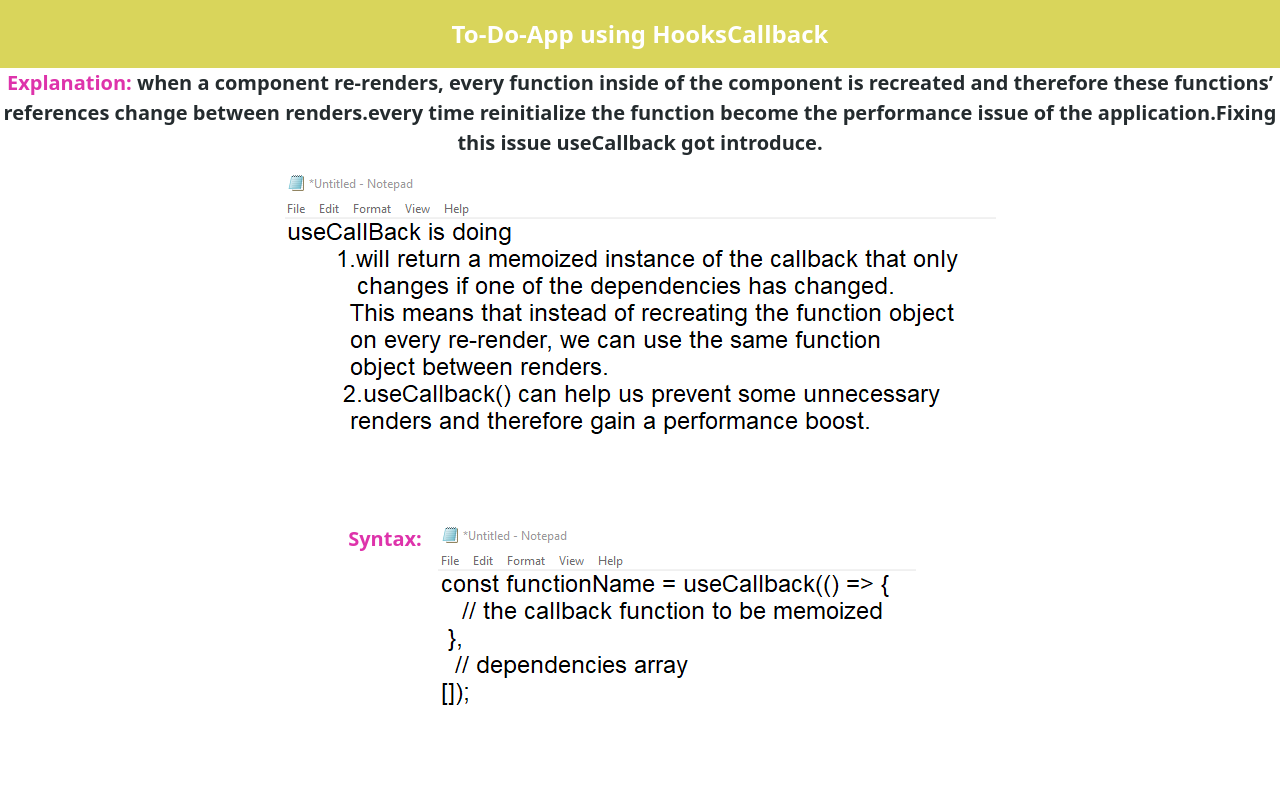
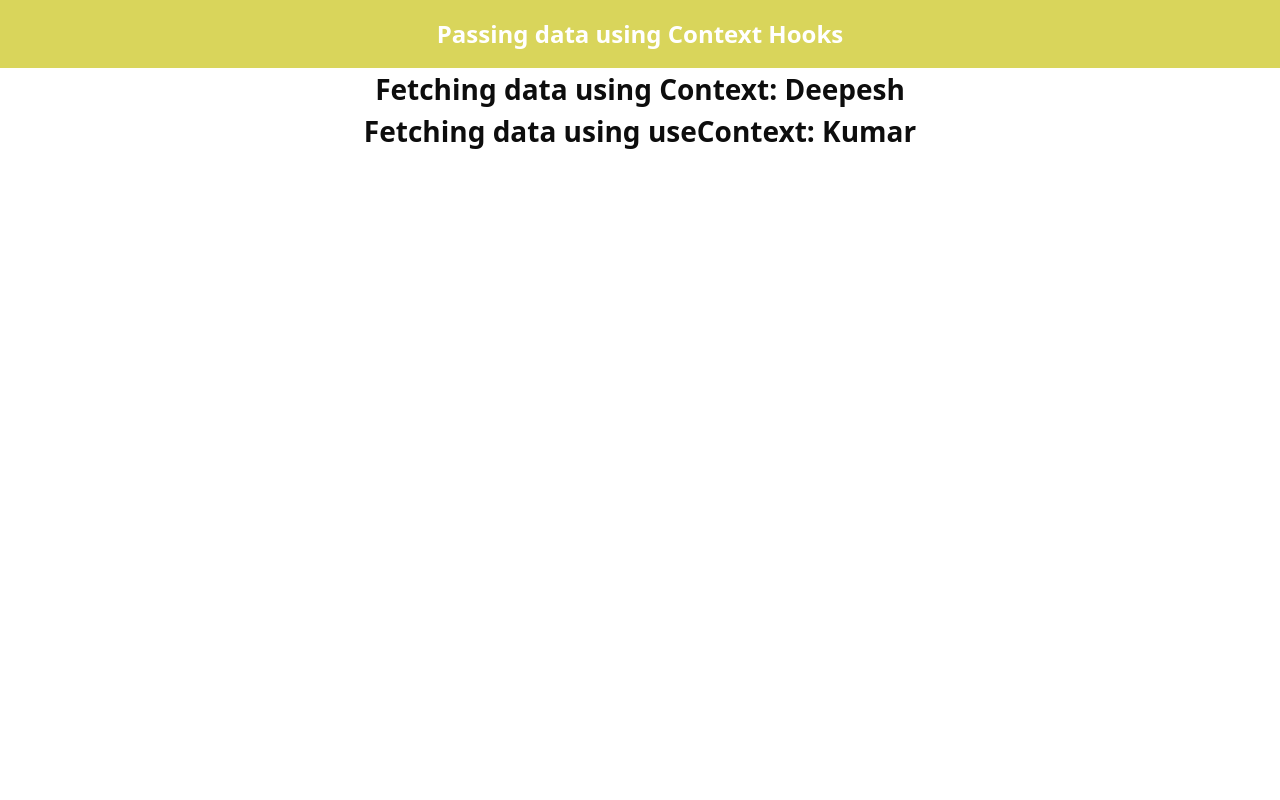
Before and after one commit to TECH992/training, a React (Create React App) app: page / in a window 1280 px wide. Shown: the top 800 px of the page. Built offline with nearby package versions, Linux system fonts and the light colour scheme; the HTML template or start-up script is replaced by a standard one.

Commit message:
useContext

```diff
--- a/src/App.js
+++ b/src/App.js
@@ -1,5 +1,5 @@
 import "./App.css";
-import HooksCallback  from "./Components/React-Hooks/HooksCallback/HooksCallback";
+///import HooksCallback  from "./Components/React-Hooks/HooksCallback/HooksCallback";
 //import { MultipleState } from "./Components/React-Hooks/HooksReducer/MultipleState";
 //import MultipleStateIntoReducer from "./Components/React-Hooks/HooksReducer/MultipleStateIntoReducer";
 // import Unmount from "./Components/LifeCycleMethod/Unmount";
@@ -8,6 +8,11 @@ import HooksCallback  from "./Components/React-Hooks/HooksCallback/HooksCallback
 //import HooksReducer from "./Components/React-Hooks/HooksReducer/HooksReducer"
 // import StateProps from "./Components/Parent/StateProps"
 //import Update from "./Components/LifeCycleMethod/Update";
+import React from "react"
+import { HooksContext } from "./Components/React-Hooks/HooksContext/HooksContext";
+//import {firstName,lastName} from "./Context"
+const firstName = React.createContext()
+const lastName = React.createContext()
 function App() {
   return (
     <div className="App">
@@ -18,10 +23,17 @@ function App() {
       {/* <Unmount/> */}
       {/* <Update/> */}
       {/* <MultipleStateIntoReducer/> */}
-      <HooksCallback/>
+      {/* <HooksCallback/> */}
       {/* <MultipleState /> */}
+      <firstName.Provider value={"Deepesh"}>
+        <lastName.Provider value={"Kumar"}>
+          <HooksContext />
+        </lastName.Provider>
+      </firstName.Provider>
+
     </div>
   );
 }
 
 export default App;
+export{firstName,lastName}
--- /dev/null
+++ b/src/Components/React-Hooks/HooksContext/Child1.js
@@ -0,0 +1,21 @@
+import React from 'react'
+import { firstName } from "../../../App"
+const Child1 = () => {
+          return (
+                    <div>
+                              <firstName.Consumer>
+                                        {(fName) => {
+                                                  return (
+                                                            <div>
+                                                                      <h1 className='text-[24px] text-[#FFFFFF] py-4 font-sans font-bold bg-[#D9D55B]'>Passing data using Context Hooks</h1>
+                                                                      <h1 className='text-[28px] text-[#0D0D0D] font-bold'>Fetching data using Context: {fName}</h1>
+                                                            </div>
+
+                                                  )
+                                        }}
+                              </firstName.Consumer>
+                    </div>
+          )
+}
+
+export default Child1
--- /dev/null
+++ b/src/Components/React-Hooks/HooksContext/Child2.js
@@ -0,0 +1,13 @@
+import React, { useContext } from 'react'
+import { lastName } from "../../../App"
+const Child2 = () => {
+          const lName = useContext(lastName)
+          //const first = useContext(second)
+  return (
+            <div>
+                       <h1 className='text-[28px] text-[#0D0D0D] font-bold'>Fetching data using useContext: {lName}</h1>
+            </div>
+  )
+}
+
+export default Child2
--- a/src/Components/React-Hooks/HooksContext/HooksContext.js
+++ b/src/Components/React-Hooks/HooksContext/HooksContext.js
@@ -1,7 +1,12 @@
 import React from 'react'
+import Child1 from './Child1'
+import Child2 from './Child2'
 
 export const HooksContext = () => {
   return (
-    <div>HooksContext</div>
+    <div>
+      <Child1 />
+      <Child2/>
+    </div>
   )
 }
--- a/src/Components/React-Hooks/HooksMemo/HooksMemo.js
+++ b/src/Components/React-Hooks/HooksMemo/HooksMemo.js
@@ -1,9 +1,60 @@
-import React from 'react'
+import React, { useState, useCallback, useMemo } from 'react'
+import Child from './Child'
+import callbackImg from "../../../image/callback.png"
+import callbacksyntax from "../../../image/callbackSyntax.png"
 
-const HooksMemo = () => {
+const HooksMemo = (props) => {
+  const [value, setValue] = useState()
+  const [add, setAdd] = useState([])
+
+  const [state, setState] = React.useState(false);
+
+  const handleChange = useCallback((event) => {
+    let data = event.target.value
+    setValue(data)
+  }, [])
+
+  const handleAddData = useCallback(() => {
+    setAdd((prevState) => {
+      return [...prevState, value]
+    })
+  }, [value])
+  console.log('hiP');
+  const data = useMemo(() => [add]);
+  let Explanation = " when a component re-renders, every function inside of the component is recreated and therefore these functions’ references change between renders.every time reinitialize the function become the performance issue of the application.Fixing this issue useCallback got introduce."
+
+  const statehanddler = () => {
+    setState(!state);
+  };
+
+  const dataDelete = () => {
+    alert("hi")
+  }
   return (
-    <div>HooksMemo</div>
+    <div >
+      <h1 className='text-[24px] text-[#FFFFFF] py-4 font-sans font-bold bg-[#D9D55B]' >To-Do-App using HooksCallback</h1>
+      <p className="text-[20px] text-[rgb(222,51,171)] font-sans font-bold">Explanation:
+        <span className="text-[20px] text-[#242B2E]">{Explanation}
+        </span>
+      </p>
+      <div className="flex flex-row justify-center mt-4">
+        <img src={callbackImg} alt="callback" className='bg-[#E03B8B]' />
+      </div>
+      <p className="text-[20px] text-[rgb(222,51,171)] font-sans font-bold flex flex-row justify-center">Syntax:
+        <img src={callbacksyntax} alt="callbacksyntax" className="px-4" />
+      </p>
+      <div className='mt-16 flex flex-row justify-center'>
+        <p className="text-[20px] text-[rgb(222,51,171)] font-sans font-bold  py-4">Example</p>
+        <div>
+          <h2 className='text-[24px] text-[#3DBE29] py-4 font-sans font-bold'>To-Do-App</h2>
+          <button onClick={statehanddler} className='border-[4px] rounded-[50%] border-[#120E43] p-4 text-[24px] text-[#FFFFFF] font-bold bg-[#02B290] hover:bg-[#EDC126]'>Parent-render</button>
+          <Child inputData={handleChange} addData={handleAddData} data={add} valueDelete={dataDelete} />
+        </div>
+
+      </div>
+    </div>
+
   )
 }
 
-export default HooksMemo
+export default HooksMemo;
--- /dev/null
+++ b/src/Context.js
@@ -0,0 +1,4 @@
+import React from 'react';
+const firstName = React.createContext()
+const lastName = React.createContext()
+export{firstName,lastName}
```
